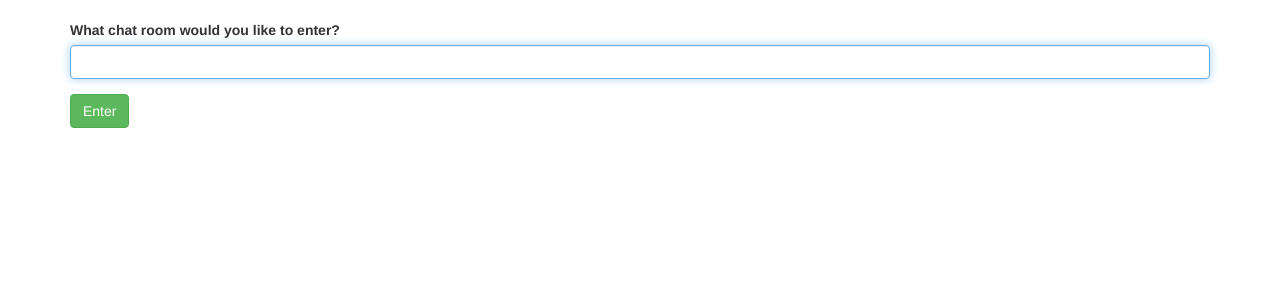
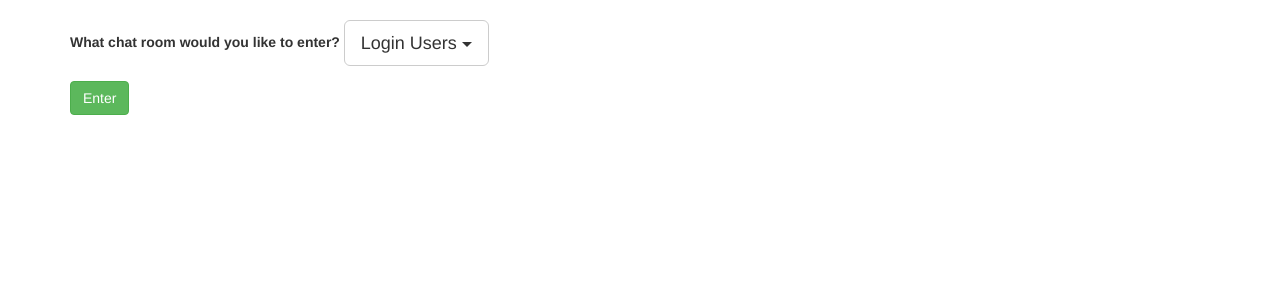
Before and after one commit to ubnsiddiqui/django-practice-chat-app-websocket, a Django app: page /chat/ in a window 1280 px wide. Shown: the part 52-352 px from the top of the page. Run offline with Django 3.2, Linux system fonts and the light colour scheme; a user stored in the database is signed in; data comes from the database, SQL or seed files in the repository; both versions use the stored data as it was after the commit; some libraries are stand-ins or nearby versions.

Commit message:
Under Development Version

```diff
--- a/chat/consumers.py
+++ b/chat/consumers.py
@@ -11,7 +11,6 @@ from .models import Message
 class ChatConsumer(WebsocketConsumer):
     def connect(self):
         self.room_group_name = self.scope['url_route']['kwargs']['room_name']
-
         # Join room group
         async_to_sync(self.channel_layer.group_add)(
             self.room_group_name,
--- a/chat/templates/chat/index.html
+++ b/chat/templates/chat/index.html
@@ -1,9 +1,23 @@
 {% extends "base.html" %}
-{% block title %}Tak{% endblock %}
+{% block title %}Talko{% endblock %}
 {% block content %}
 <div class="form-group">
     <label for="room-name-input">What chat room would you like to enter?</label>
-    <input type="text" class="form-control" id="room-name-input">
+{#    <input type="text" class="form-control" id="room-name-input">#}
+    <div class="btn-group">
+  <button class="btn btn-default btn-lg dropdown-toggle" type="button" data-toggle="dropdown" aria-haspopup="true" aria-expanded="false">
+    Login Users <span class="caret"></span>
+  </button>
+  <ul class="dropdown-menu">
+    {% for user in users %}
+      {% if user != request.user %}
+        <li>
+        <a class="room-name-submit" style="text-decoration: none" href="">{{ user.username }}</a>
+    </li>
+      {% endif %}
+      {% endfor %}
+  </ul>
+</div>
 </div>
     <input id="room-name-submit" class="btn btn-success" type="button" value="Enter" />
 {% endblock %}
@@ -20,7 +34,7 @@
 
     $("#room-name-submit").click(function() {
       var room_name = $("#room-name-input").val();
-      window.location.pathname = '/chat/chat_' + room_name + '_{{ uid4 }}/';
+      window.location.pathname = '/chat/chat_' + room_name + '';
     });
 </script>
 {% endblock %}
--- a/chat/views.py
+++ b/chat/views.py
@@ -1,17 +1,20 @@
 import uuid
-
+from django.contrib.auth.decorators import login_required
+from django.contrib.auth.models import User
 from django.shortcuts import render
 
 from .models import Message
 
 
 # Create your views here.
-
+@login_required
 def index(request):
     uid4 = str(uuid.uuid4())
-    return render(request, 'chat/index.html', {'uid4': uid4})
+    user = User.objects.all()
+    return render(request, 'chat/index.html', {'uid4': uid4,'users':user})
 
 
+@login_required
 def room(request, room_name):
     chat_messages = Message.objects.filter(group_name=room_name).order_by("created")[:100]
     return render(request, 'chat/room.html', {
```
Also changed, not shown: db.sqlite3.
